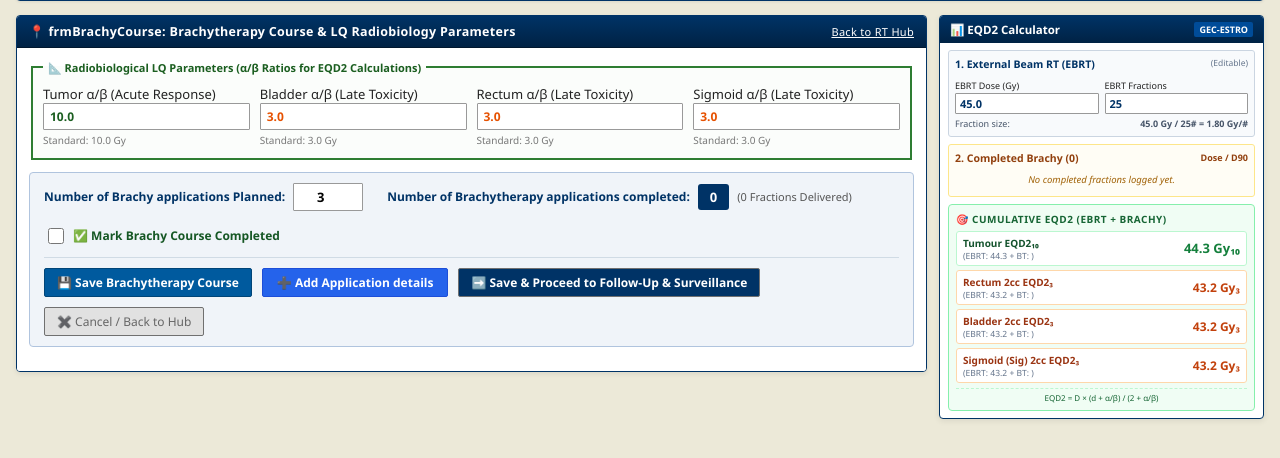
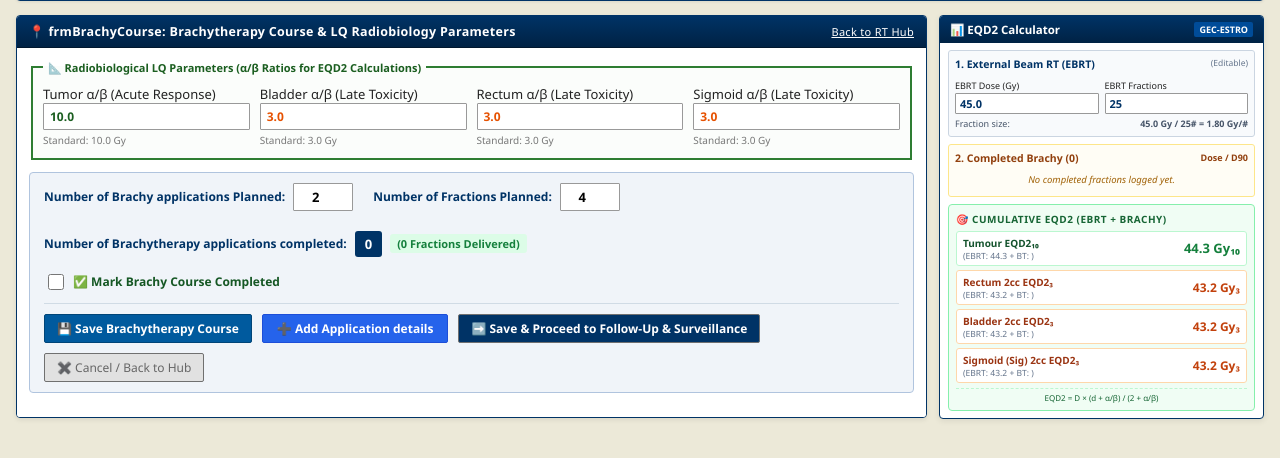
Before and after one commit to charun3v/ag-project-gyne, a Django app: template templates/radiotherapy/brachy_form.html in a window 1280 px wide. Shown: the part 306-764 px from the top of the page. Run offline with Django 4.2, Linux system fonts and the light colour scheme; the template is opened without the code that fills it, so the values that code supplies are empty.

Commit message:
Separate applications planned from fractions planned so fractions delivered/planned displays accurately as 4/4

```diff
--- a/apps/radiotherapy/models.py
+++ b/apps/radiotherapy/models.py
@@ -461,7 +461,8 @@ class BrachyCourse(models.Model):
     linked_ebrt_course = models.ForeignKey(EBRTCourse, on_delete=models.SET_NULL, null=True, blank=True, db_column='Linked_EBRTCourseID')
 
     prescription_dose_gy = models.FloatField(null=True, blank=True, db_column='Prescription_Dose_Gy')
-    total_fractions_planned = models.IntegerField(default=3, db_column='Total_Fractions_Planned')
+    total_applications_planned = models.IntegerField(default=2, null=True, blank=True, db_column='Total_Applications_Planned')
+    total_fractions_planned = models.IntegerField(default=4, db_column='Total_Fractions_Planned')
     total_fractions_delivered = models.IntegerField(default=0, db_column='Total_Fractions_Delivered')
 
     brachy_start_date = models.DateField(null=True, blank=True, db_column='Brachy_Start_Date')
--- a/templates/radiotherapy/brachy_form.html
+++ b/templates/radiotherapy/brachy_form.html
@@ -120,24 +120,32 @@
                     <!-- Applications Planned & Completed Counter Card (Below Radiobiological LQ parameters) -->
                     <div style="background: #f0f4f9; border: 1.5px solid #b0c4de; border-radius: 4px; padding: 10px 14px; margin-bottom: 12px;">
                         <div style="display: flex; align-items: center; justify-content: space-between; flex-wrap: wrap; gap: 14px;">
-                            <div style="display: flex; align-items: center; gap: 24px; flex-wrap: wrap;">
+                            <div style="display: flex; align-items: center; gap: 20px; flex-wrap: wrap;">
                                 <div style="display: flex; align-items: center; gap: 8px;">
                                     <label class="access-label" style="font-weight: bold; color: #003366; font-size: 12px; margin: 0;">
                                         Number of Brachy applications Planned:
                                     </label>
+                                    <input type="number" name="total_applications_planned"
+                                           value="{% if course and course.total_applications_planned %}{{ course.total_applications_planned }}{% else %}2{% endif %}"
+                                           class="access-input" style="width: 60px; font-weight: bold; font-size: 13px; text-align: center;" min="1" required>
+                                </div>
+                                <div style="display: flex; align-items: center; gap: 8px;">
+                                    <label class="access-label" style="font-weight: bold; color: #003366; font-size: 12px; margin: 0;">
+                                        Number of Fractions Planned:
+                                    </label>
                                     <input type="number" name="total_fractions_planned"
-                                           value="{% if course %}{{ course.total_fractions_planned }}{% else %}3{% endif %}"
-                                           class="access-input" style="width: 70px; font-weight: bold; font-size: 13px; text-align: center;" min="1" required>
+                                           value="{% if course and course.total_fractions_planned %}{{ course.total_fractions_planned }}{% else %}4{% endif %}"
+                                           class="access-input" style="width: 60px; font-weight: bold; font-size: 13px; text-align: center;" min="1" required>
                                 </div>
                                 <div style="display: flex; align-items: center; gap: 8px;">
                                     <span style="font-weight: bold; color: #003366; font-size: 12px;">
                                         Number of Brachytherapy applications completed:
                                     </span>
-                                    <span class="badge" style="font-size: 13px; padding: 4px 12px; background: {% if sessions|length >= course.total_fractions_planned|default:3 %}#15803d{% else %}#003366{% endif %}; color: #ffffff; border-radius: 3px; font-weight: bold;">
+                                    <span class="badge" style="font-size: 13px; padding: 4px 10px; background: {% if sessions|length >= course.total_applications_planned|default:2 %}#15803d{% else %}#003366{% endif %}; color: #ffffff; border-radius: 3px; font-weight: bold;">
                                         {{ sessions|length }}
                                     </span>
-                                    <span style="font-size: 11px; color: #555;">
-                                        ({{ completed_fractions|length }} Fractions Delivered)
+                                    <span style="font-size: 11px; color: #15803d; font-weight: bold; background: #dcfce7; padding: 2px 7px; border-radius: 3px;">
+                                        ({{ completed_fractions|length }} Fraction{{ completed_fractions|length|pluralize }} Delivered)
                                     </span>
                                 </div>
                             </div>
--- a/templates/radiotherapy/radiotherapy_hub.html
+++ b/templates/radiotherapy/radiotherapy_hub.html
@@ -187,7 +187,7 @@
                         <td>{{ br.brachy_start_date|date:'d-M-Y'|default:'-' }} to {{ br.brachy_end_date|date:'d-M-Y'|default:'-' }}</td>
                         <td>
                             <span style="background: #e8eef4; padding: 2px 7px; font-weight: bold; border-radius: 2px; font-size: 11px;">
-                                {{ br.sessions.count }} application{{ br.sessions.count|pluralize }}
+                                {{ br.sessions.count }} application{{ br.sessions.count|pluralize }}{% if br.total_applications_planned %} ({{ br.total_applications_planned }} planned){% endif %}
                             </span>
                         </td>
                         <td>
@@ -235,7 +235,7 @@
                                     {% endif %}
                                 </div>
                                 <div style="font-size: 11px; color: #475569; display: flex; align-items: center; gap: 12px; flex-wrap: wrap;">
-                                    <span>Applications Logged: <strong style="color: #003366;">{{ br.sessions.count }}</strong></span>
+                                    <span>Applications Logged: <strong style="color: #003366;">{{ br.sessions.count }}</strong> / {{ br.total_applications_planned|default:br.sessions.count }} planned</span>
                                     <span>Fractions Delivered: <strong style="color: #166534;">{{ br.summary_fx_count }}</strong> / {{ br.total_fractions_planned }} planned</span>
                                     <span>Status: <strong style="color: {% if br.completion_status == 'Completed' %}#166534{% else %}#003366{% endif %};">{{ br.course_status.status_name|default:br.completion_status|default:'In Progress' }}</strong></span>
                                 </div>
```
Also changed, not shown: apps/radiotherapy/views.py (+11 -1 lines), apps/radiotherapy/migrations/0005_brachycourse_total_applications_planned_and_more.py (added).
